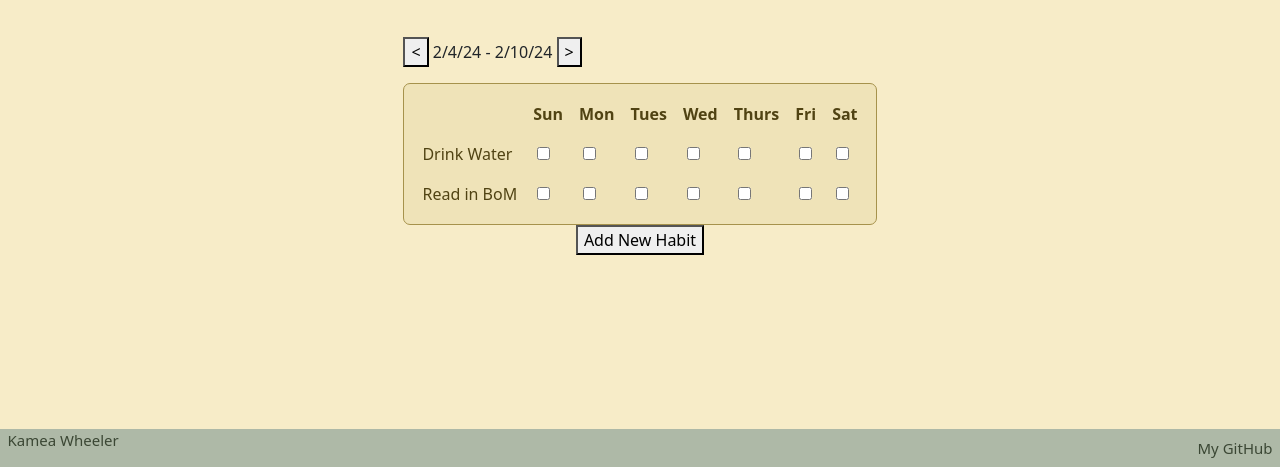
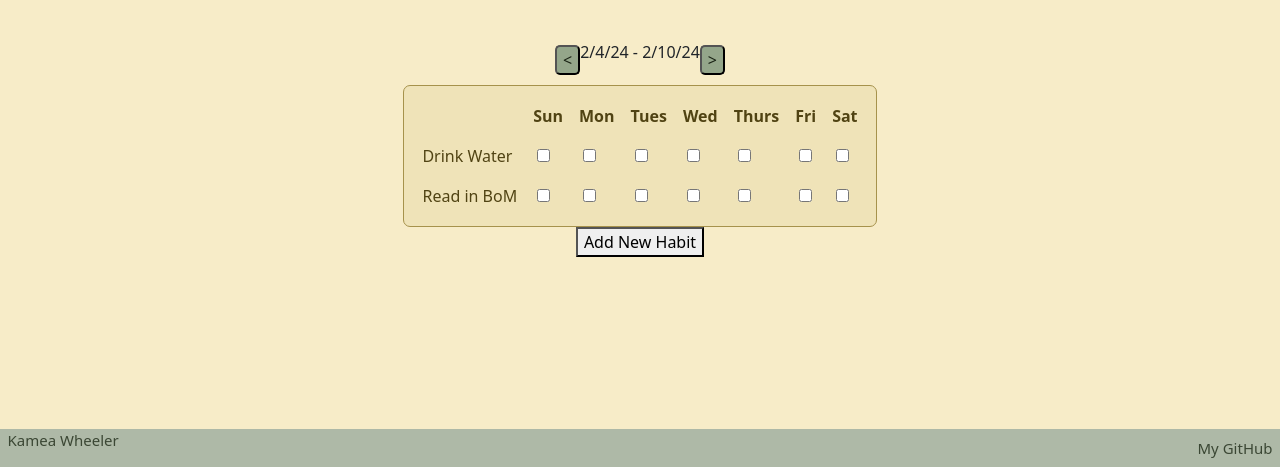
Before and after one commit to kamea99/startup, a plain HTML site: page tracker.html in a window 1280 px wide. Shown: the part 333-800 px from the top of the page. Drawn offline with nearby package versions, Linux system fonts and the light colour scheme.

Commit message:
modified:   tracker.css 	modified:   tracker.html

```diff
--- a/tracker.css
+++ b/tracker.css
@@ -52,7 +52,26 @@ th, td {
     padding: 0.5em;
 }
 
+.week {
+    display:flex;
+    flex-direction: row;
+    justify-content: center;
+    align-items: center;
+    padding:0.3em;
+}
 
+.week p {
+    display:flex;
+    justify-content: center;
+    align-items: center;
+}
+
+.week button {
+    border-radius: 5px;
+    color:#182113;
+    background-color: #94a68a;
+    padding:
+}
 
 main{
     flex: 1;
--- a/tracker.html
+++ b/tracker.html
@@ -45,7 +45,10 @@
                 <br>
 
                 <div class="week">
-                    <p><button>&#60;</button> 2/4/24 - 2/10/24 <button>&#62;</button></p>
+
+                    <button>&#60;</button>
+                    <p>2/4/24 - 2/10/24</p>
+                    <button>&#62;</button>
                 </div>
 
                 <div class="habits">
```
